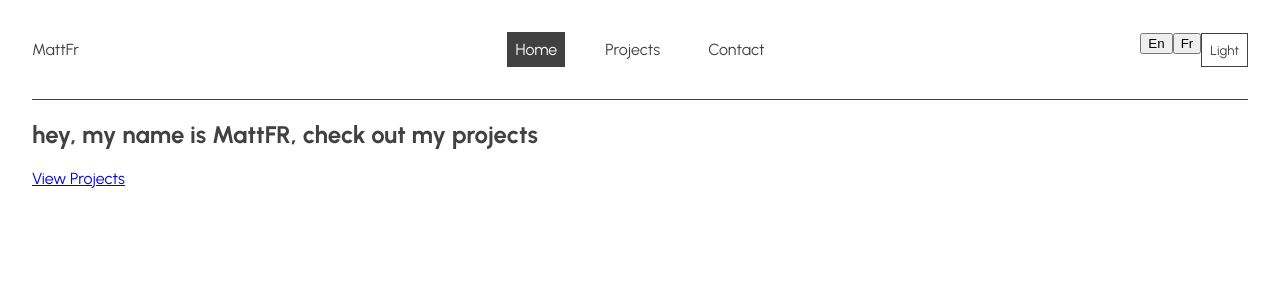
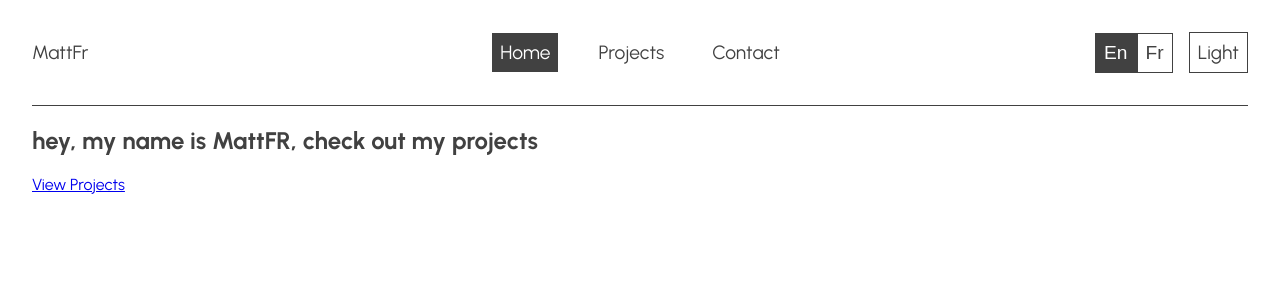
Before and after one commit to Matt-Fr/portfolio, a React (Create React App) app: page / in a window 1280 px wide. Shown: the top 300 px of the page. Built offline with nearby package versions, Linux system fonts and the light colour scheme.

Commit message:
adjusted css navbar

```diff
--- a/src/components/LanguageBtn.js
+++ b/src/components/LanguageBtn.js
@@ -1,20 +1,30 @@
+import { useState } from "react";
 import { useGlobalContext } from "../context";
 
 const LanguageBtn = () => {
   const { language, setLanguage, writeBilingualContent } = useGlobalContext();
+  const [isEnActive, setIsEnActive] = useState(true);
 
   return (
     <div className="langBtns">
       <button
+        className={
+          isEnActive ? "langBtns-btn langBtns-btn-active" : "langBtns-btn"
+        }
         onClick={() => {
           setLanguage("en");
+          setIsEnActive(true);
         }}
       >
         En
       </button>
       <button
+        className={
+          isEnActive ? "langBtns-btn" : "langBtns-btn langBtns-btn-active"
+        }
         onClick={() => {
           setLanguage("fr");
+          setIsEnActive(false);
         }}
       >
         Fr
--- a/src/index.scss
+++ b/src/index.scss
@@ -57,6 +57,7 @@ body {
   padding: 0.5rem;
   color: var(--clr-font);
   cursor: pointer;
+  font-size: inherit;
 }
 
 .mainHeader {
@@ -66,12 +67,35 @@ body {
   align-items: center;
   padding: 2rem 0;
   border-bottom: 1px var(--clr-font) solid;
+  font-size: 1.2rem;
 }
 
 .switchBtns {
+  font-size: 1.2rem;
   display: flex;
   justify-content: flex-end;
+  align-items: center;
   width: 20%;
+}
+
+.langBtns {
+  margin-right: 1rem;
+  &-btn {
+    font-size: inherit;
+    border: 1px solid var(--clr-font);
+    background: var(--clr-bcg);
+    color: var(--clr-font);
+    padding: 0.5rem;
+    cursor: pointer;
+    &-active {
+      background: var(--clr-font);
+      color: var(--clr-bcg);
+    }
+  }
+}
+
+.langBtns-btn:active {
+  color: grey;
 }
 
 .logo {
@@ -93,7 +117,8 @@ body {
 }
 
 .navbar-element:hover {
-  text-decoration: underline;
+  background-color: var(--clr-font);
+  color: var(--clr-bcg);
 }
 
 .active {
```
